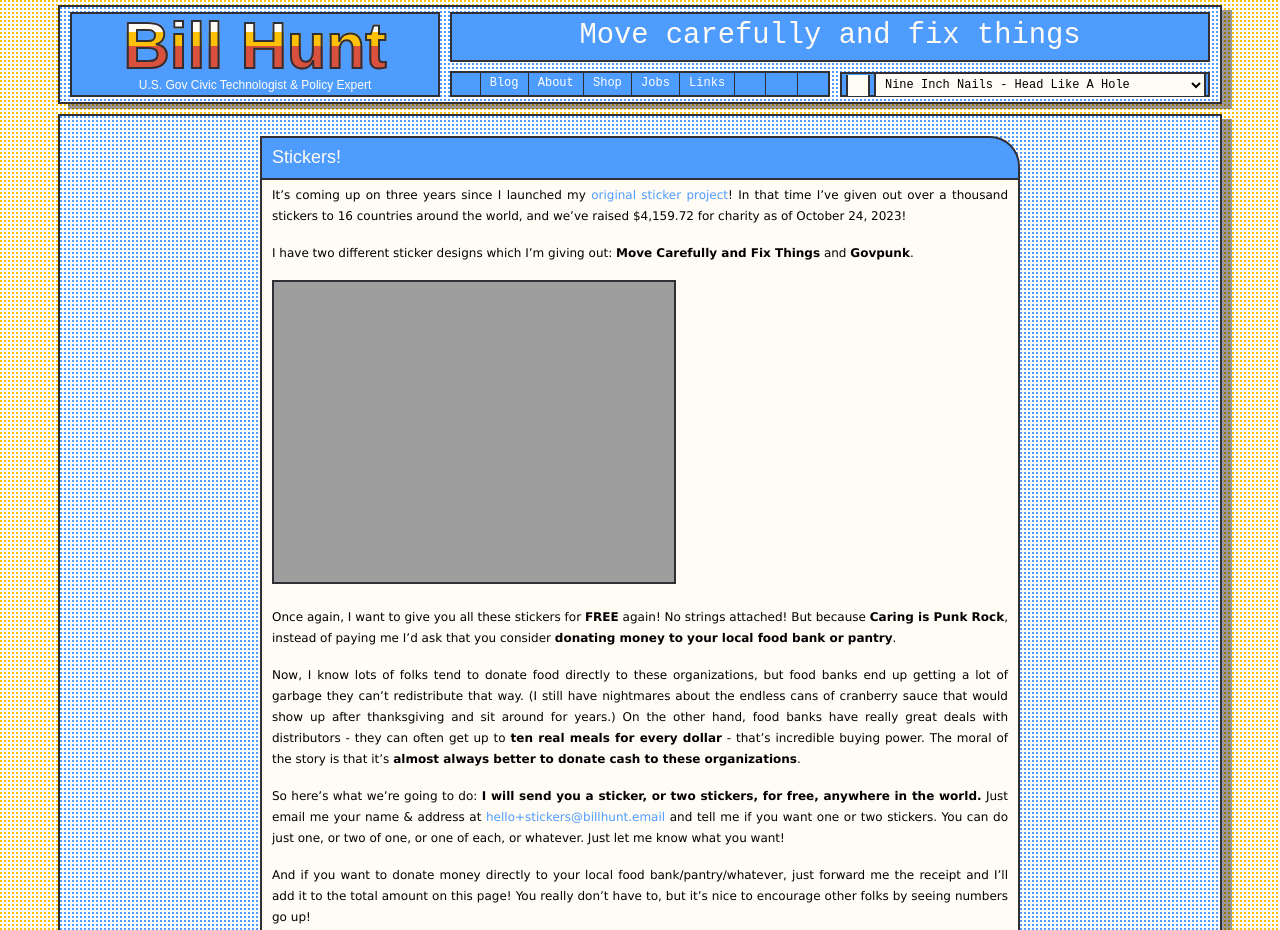
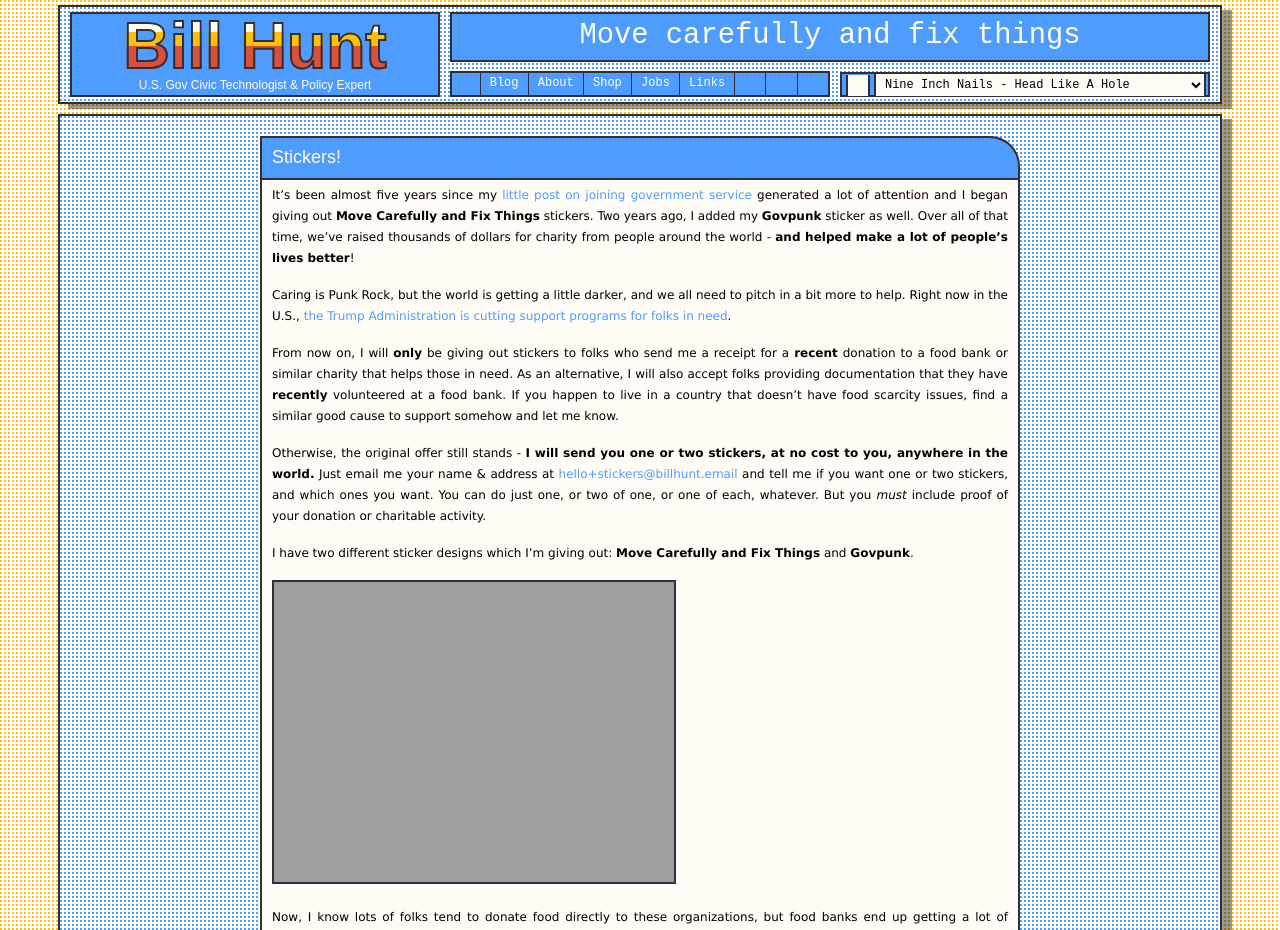
Before and after one commit to krusynth/billhunt.dev, a Jekyll site: the page built from _landings/stickers.md, in a window 1280 px wide. Shown: the top 930 px of the page. Built offline with Jekyll 4.4.1, drawn with Linux system fonts in a browser that asks for light colours; some web fonts are replaced.

Commit message:
Update shop and sticker pages for more options.

```diff
--- a/_landings/stickers.md
+++ b/_landings/stickers.md
@@ -1,25 +1,26 @@
 ---
 title: Stickers!
 type: page
-date: 2023-01-17T11:52:22-0500
+date: 2025-04-30T11:52:22-0500
 permalink: /stickers/
+image: /uploads/2023/01/stickers.jpg
 layout: page
 excerpt: I make stickers, and I'd like to send you some for free!
 ---
 
-It's coming up on three years since I launched my [original sticker project](/move-carefully/)! In that time I've given out over a thousand stickers to 16 countries around the world, and we've raised $4,159.72 for charity as of October 24, 2023!
+It's been almost five years since my [little post on joining government service](/blog/2020/11/09/welcome-home/) generated a lot of attention and I began giving out **Move Carefully and Fix Things** stickers.  Two years ago, I added my **Govpunk** sticker as well.  Over all of that time, we've raised thousands of dollars for charity from people around the world - **and helped make a lot of people's lives better**!
+
+Caring is Punk Rock, but the world is getting a little darker, and we all need to pitch in a bit more to help. Right now in the U.S., [the Trump Administration is cutting support programs for folks in need](https://www.nytimes.com/2025/04/28/us/politics/food-banks-trump-cuts-aid.html?unlocked_article_code=1.DE8.Pivl.8j0CGdxGHqdi&smid=nytcore-ios-share&referringSource=articleShare).
+
+From now on, I will **only** be giving out stickers to folks who send me a receipt for a **recent** donation to a food bank or similar charity that helps those in need. As an alternative, I will also accept folks providing documentation that they have **recently** volunteered at a food bank. If you happen to live in a country that doesn't have food scarcity issues, find a similar good cause to support somehow and let me know.
+
+Otherwise, the original offer still stands - **I will send you one or two stickers, at no cost to you, anywhere in the world.** Just email me your name & address at [hello+stickers@billhunt.email](mailto:hello+stickers@billhunt.email) and tell me if you want one or two stickers, and which ones you want. You can do just one, or two of one, or one of each, whatever.  But you *must* include proof of your donation or charitable activity.
 
 I have two different sticker designs which I'm giving out: **Move Carefully and Fix Things** and **Govpunk**.
 
 ![A Govpunk sticker, white text on a red eleven-pointed star with a black background, next to a Move Carefully and Fix Things sticker, with white lettering on a blue background.](https://billhunt.dev/uploads/2023/01/stickers.jpg)
 
-Once again, I want to give you all these stickers for **FREE** again! No strings attached! But because **Caring is Punk Rock**, instead of paying me I'd ask that you consider **donating money to your local food bank or pantry**.
-
-Now, I know lots of folks tend to donate food directly to these organizations, but  food banks end up getting a lot of garbage they can't redistribute that way. (I still have nightmares about the endless cans of cranberry sauce that would show up after thanksgiving and sit around for years.) On the other hand, food banks have really great deals with distributors - they can often get up to **ten real meals for every dollar** - that's incredible buying power. The moral of the story is that it's **almost always better to donate cash to these organizations**.
-
-So here's what we're going to do: **I will send you a sticker, or two stickers, for free, anywhere in the world.** Just email me your name & address at [hello+stickers@billhunt.email](mailto:hello+stickers@billhunt.email) and tell me if you want one or two stickers. You can do just one, or two of one, or one of each, or whatever. Just let me know what you want!
-
-And if you want to donate money directly to your local food bank/pantry/whatever, just forward me the receipt and I'll add it to the total amount on this page! You really don't have to, but it's nice to encourage other folks by seeing numbers go up!
+Now, I know lots of folks tend to donate food directly to these organizations, but food banks end up getting a lot of garbage they can't redistribute that way. (I still have nightmares about the endless cans of cranberry sauce that would show up after thanksgiving and sit around for years.) On the other hand, food banks have really great deals with distributors - they can often get up to **ten real meals for every dollar** - that's incredible buying power. The moral of the story is that it's **almost always better to donate cash to these organizations**.
 
 If you want more than two stickers, email me and we can work something out! On average, it costs me about $0.75/sticker to run this program, including printing and mailing and supplies costs.
 
```
Also changed, not shown: _landings/move-carefully.md (+1 -10 lines), shop.md (+5 -0 lines).
